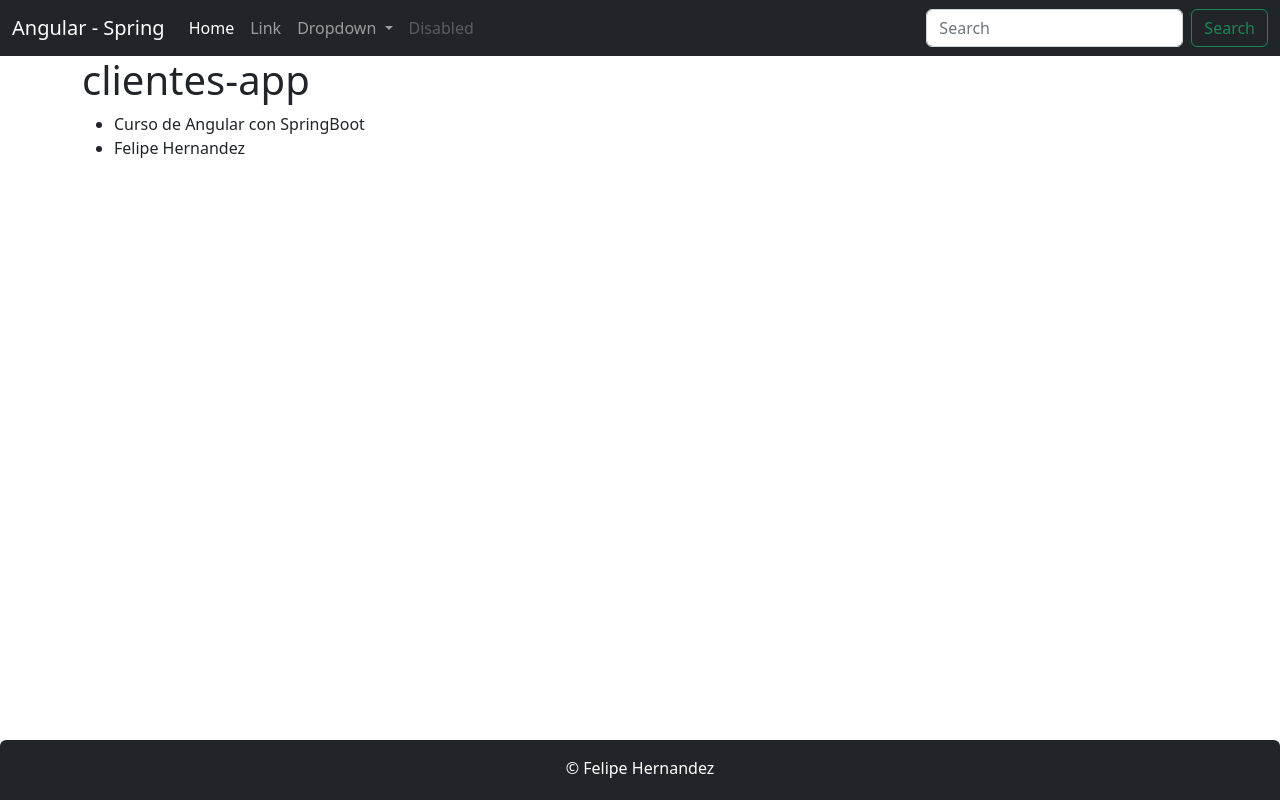
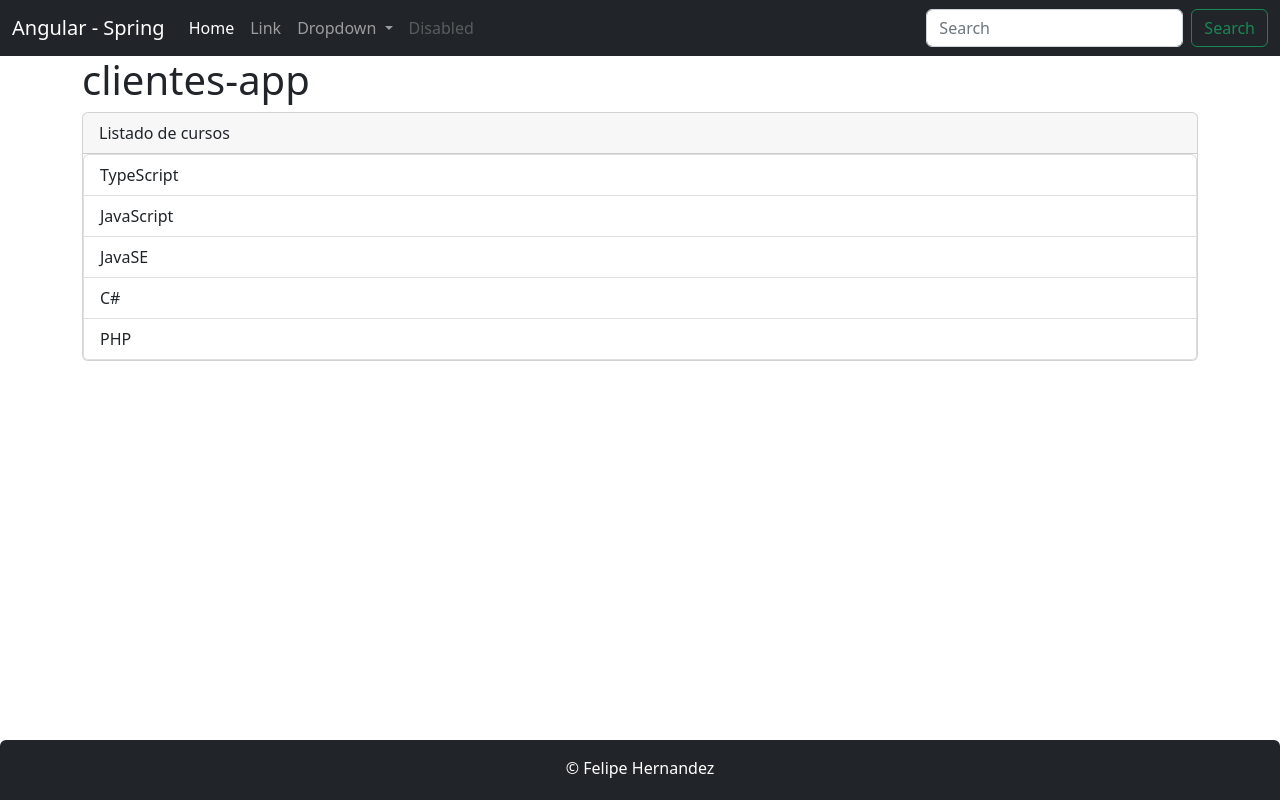
Before and after one commit to FelipeHernandez98/app-clientes-angular, an Angular app: page / in a window 1280 px wide. Built offline with nearby package versions, Linux system fonts and the light colour scheme.

Commit message:
utilizando el gnFor para iterar una lista

```diff
--- a/src/app/app.component.html
+++ b/src/app/app.component.html
@@ -2,9 +2,8 @@
 <div class="container">
   <h1>{{ title }}</h1>
 
-  <ul>
-    <li>{{ curso }}</li>
-    <li>{{ nombre }}</li>
-  </ul>
+  <app-directiva></app-directiva>
+
+
 </div>
 <app-footer></app-footer>
--- a/src/app/app.module.ts
+++ b/src/app/app.module.ts
@@ -4,12 +4,14 @@ import { BrowserModule } from '@angular/platform-browser';
 import { AppComponent } from './app.component';
 import { HeaderComponent } from './header/header.component';
 import { FooterComponent } from './footer/footer.component';
+import { DirectivaComponent } from './directiva/directiva.component';
 
 @NgModule({
   declarations: [
     AppComponent,
     HeaderComponent,
-    FooterComponent
+    FooterComponent,
+    DirectivaComponent
   ],
   imports: [
     BrowserModule
--- /dev/null
+++ b/src/app/directiva/directiva.component.html
@@ -0,0 +1,6 @@
+<div class="card">
+    <div class="card-header">Listado de cursos</div>
+    <ul class="list-group">
+        <li class="list-group-item" *ngFor="let curso of listaCurso">{{ curso }}</li>
+    </ul>
+</div>
--- /dev/null
+++ b/src/app/directiva/directiva.component.ts
@@ -0,0 +1,13 @@
+import { Component, OnInit } from '@angular/core';
+
+@Component({
+  selector: 'app-directiva',
+  templateUrl: './directiva.component.html',
+})
+export class DirectivaComponent{
+
+  listaCurso: string [] = ['TypeScript', 'JavaScript', 'JavaSE', 'C#', 'PHP']
+
+  constructor() { }
+
+}
```
Also changed, not shown: 1 other file (tests, documents, lock files or other folders).
